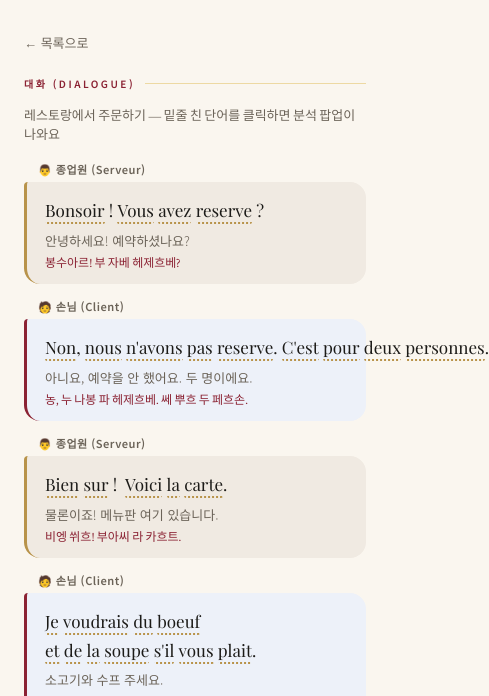
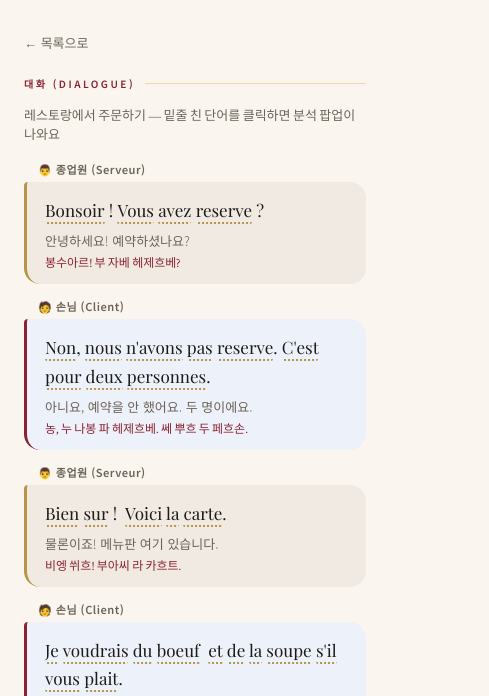
Before and after one commit to 98eddie/apprendre-francais, a plain HTML site: page lessons/restaurant.html in a window 390 px wide. Shown: the part 135-831 px from the top of the page, 489 px wide, since content can reach past the window. Drawn offline with nearby package versions, Linux system fonts and the light colour scheme.

Commit message:
Fix mobile text overflow in restaurant.html

```diff
--- a/lessons/restaurant.html
+++ b/lessons/restaurant.html
@@ -40,7 +40,7 @@
   .bubble-meta { font-size: 11px; font-weight: 600; letter-spacing: 0.5px; color: var(--muted); padding: 0 14px; }
   .bubble { border-radius: 4px 16px 16px 16px; padding: 14px 18px; border-left: 3px solid var(--burgundy); background: #EDF1F9; }
   .bubble.server { border-left-color: var(--gold); background: #F0EAE2; }
-  .bubble-french { font-family: 'Playfair Display', serif; font-size: 17px; line-height: 1.7; margin-bottom: 6px; }
+  .bubble-french { overflow-wrap: break-word; word-break: break-word; font-family: 'Playfair Display', serif; font-size: 17px; line-height: 1.7; margin-bottom: 6px; }
   .bubble-korean { font-size: 13px; color: var(--muted); font-weight: 300; }
   .bubble-pron { font-size: 12px; color: var(--burgundy); font-family: 'Crimson Pro', serif; margin-top: 3px; }
   .click-hint { text-align: center; font-size: 12px; color: var(--muted); margin-top: 10px; font-family: 'Crimson Pro', serif; }
@@ -146,7 +146,7 @@
       <div class="bubble-meta">👨 종업원 (Serveur)</div>
       <div class="bubble server">
         <div class="bubble-french">
-          <span class="word" data-key="Bonsoir">Bonsoir</span>&nbsp;!&nbsp;<span class="word" data-key="Vous">Vous</span>&nbsp;<span class="word" data-key="avez">avez</span>&nbsp;<span class="word" data-key="reserve">reserve</span>&nbsp;?
+          <span class="word" data-key="Bonsoir">Bonsoir</span>&nbsp;!&nbsp;<span class="word" data-key="Vous">Vous</span> <span class="word" data-key="avez">avez</span> <span class="word" data-key="reserve">reserve</span>&nbsp;?
         </div>
         <div class="bubble-korean">안녕하세요! 예약하셨나요?</div>
         <div class="bubble-pron">봉수아르! 부 자베 헤제흐베?</div>
@@ -157,7 +157,7 @@
       <div class="bubble-meta">🧑 손님 (Client)</div>
       <div class="bubble">
         <div class="bubble-french">
-          <span class="word" data-key="Non">Non</span>,&nbsp;<span class="word" data-key="nous">nous</span>&nbsp;<span class="word" data-key="navons">n'avons</span>&nbsp;<span class="word" data-key="pas">pas</span>&nbsp;<span class="word" data-key="reserve">reserve</span>.&nbsp;<span class="word" data-key="Cest">C'est</span>&nbsp;<span class="word" data-key="pour">pour</span>&nbsp;<span class="word" data-key="deux">deux</span>&nbsp;<span class="word" data-key="personnes">personnes</span>.
+          <span class="word" data-key="Non">Non</span>,&nbsp;<span class="word" data-key="nous">nous</span> <span class="word" data-key="navons">n'avons</span> <span class="word" data-key="pas">pas</span> <span class="word" data-key="reserve">reserve</span>.&nbsp;<span class="word" data-key="Cest">C'est</span> <span class="word" data-key="pour">pour</span> <span class="word" data-key="deux">deux</span> <span class="word" data-key="personnes">personnes</span>.
         </div>
         <div class="bubble-korean">아니요, 예약을 안 했어요. 두 명이에요.</div>
         <div class="bubble-pron">농, 누 나봉 파 헤제흐베. 쎄 뿌흐 두 페흐손.</div>
@@ -168,8 +168,8 @@
       <div class="bubble-meta">👨 종업원 (Serveur)</div>
       <div class="bubble server">
         <div class="bubble-french">
-          <span class="word" data-key="Bien">Bien</span>&nbsp;<span class="word" data-key="sur">sur</span>&nbsp;!&nbsp;
-          <span class="word" data-key="Voici">Voici</span>&nbsp;<span class="word" data-key="la2">la</span>&nbsp;<span class="word" data-key="carte">carte</span>.
+          <span class="word" data-key="Bien">Bien</span> <span class="word" data-key="sur">sur</span>&nbsp;!&nbsp;
+          <span class="word" data-key="Voici">Voici</span> <span class="word" data-key="la2">la</span> <span class="word" data-key="carte">carte</span>.
         </div>
         <div class="bubble-korean">물론이죠! 메뉴판 여기 있습니다.</div>
         <div class="bubble-pron">비엥 쒸흐! 부아씨 라 카흐트.</div>
@@ -180,8 +180,8 @@
       <div class="bubble-meta">🧑 손님 (Client)</div>
       <div class="bubble">
         <div class="bubble-french">
-          <span class="word" data-key="Je">Je</span>&nbsp;<span class="word" data-key="voudrais">voudrais</span>&nbsp;<span class="word" data-key="du">du</span>&nbsp;<span class="word" data-key="boeuf">boeuf</span>&nbsp;
-          <span class="word" data-key="et">et</span>&nbsp;<span class="word" data-key="de">de</span>&nbsp;<span class="word" data-key="la">la</span>&nbsp;<span class="word" data-key="soupe">soupe</span>&nbsp;<span class="word" data-key="sil">s'il</span>&nbsp;<span class="word" data-key="vous">vous</span>&nbsp;<span class="word" data-key="plait">plait</span>.
+          <span class="word" data-key="Je">Je</span> <span class="word" data-key="voudrais">voudrais</span> <span class="word" data-key="du">du</span> <span class="word" data-key="boeuf">boeuf</span>&nbsp;
+          <span class="word" data-key="et">et</span> <span class="word" data-key="de">de</span> <span class="word" data-key="la">la</span> <span class="word" data-key="soupe">soupe</span> <span class="word" data-key="sil">s'il</span> <span class="word" data-key="vous">vous</span> <span class="word" data-key="plait">plait</span>.
         </div>
         <div class="bubble-korean">소고기와 수프 주세요.</div>
         <div class="bubble-pron">주 부드헤 뒤 뵈프 에 드 라 숩, 실 부 플레.</div>
```
